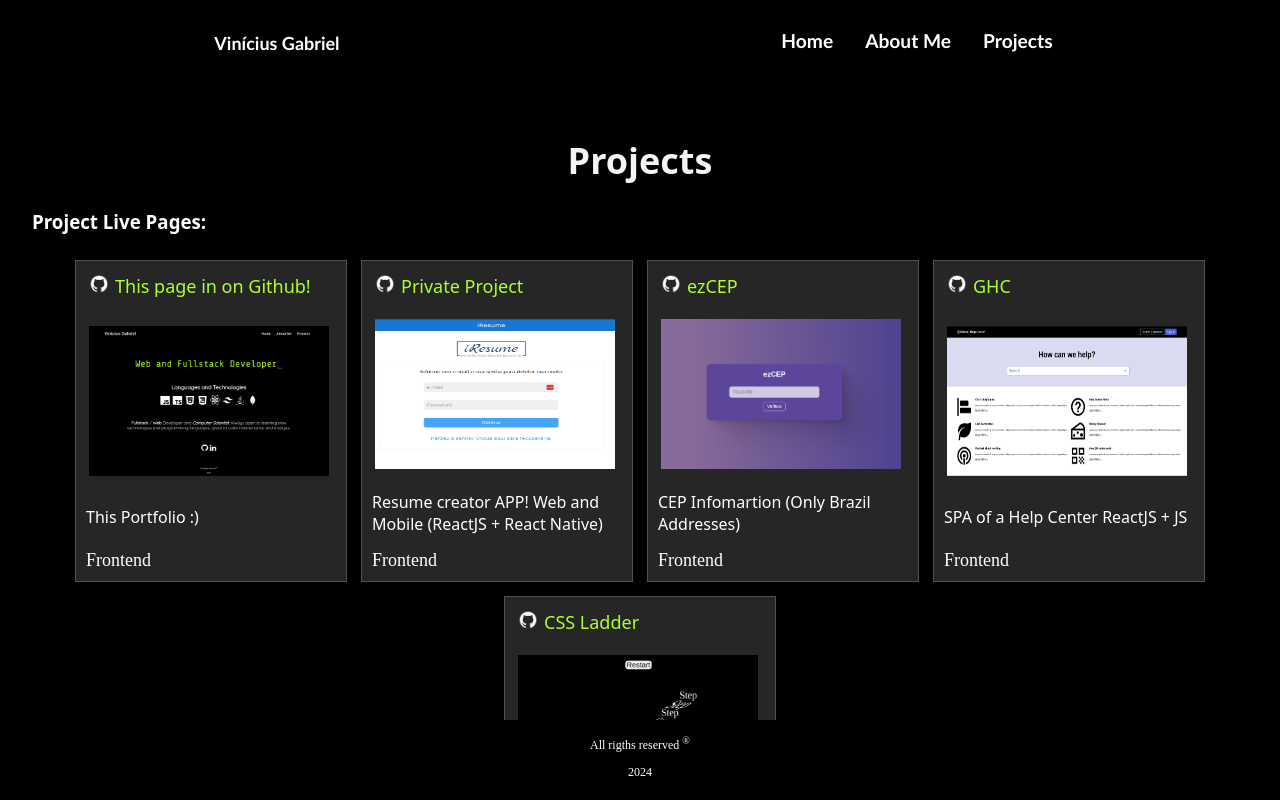
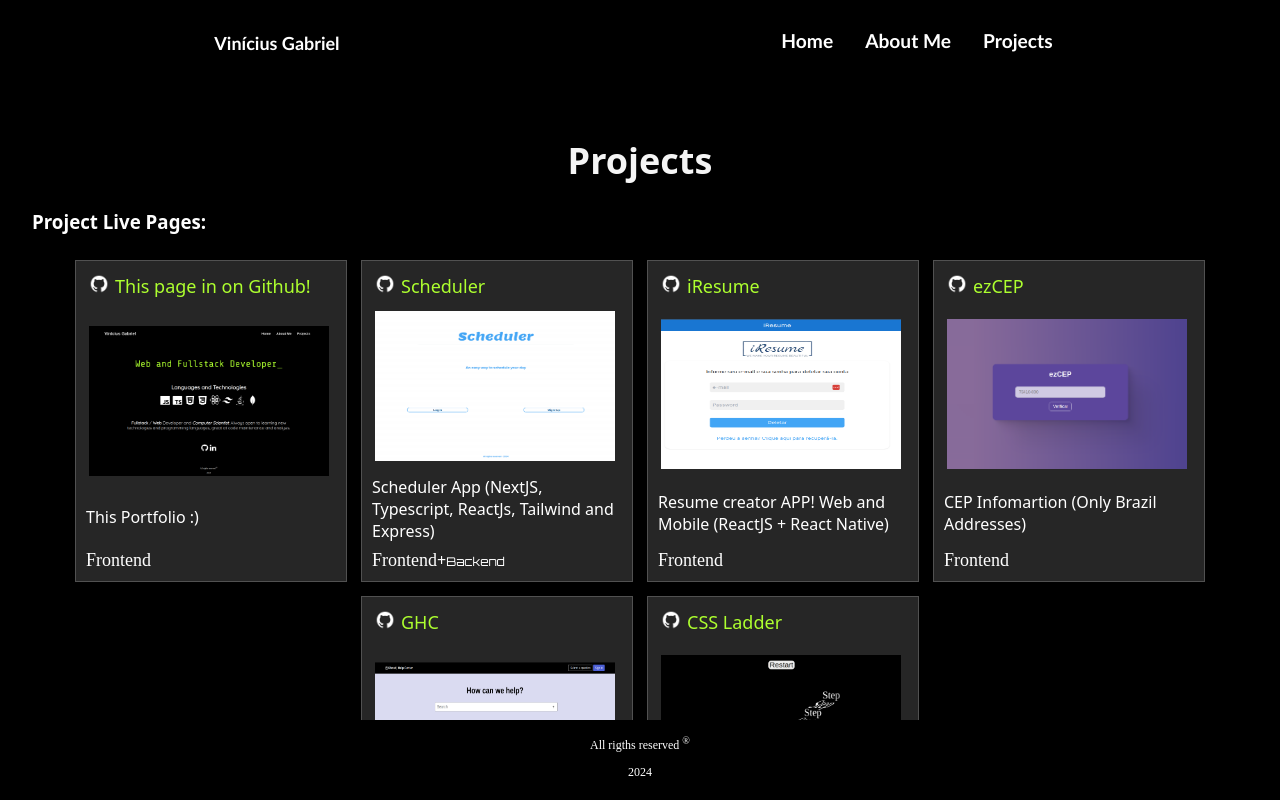
Before and after one commit to viniciuspx/viniport, a React (Create React App) app: page /projects in a window 1280 px wide. Built offline with nearby package versions, Linux system fonts and the light colour scheme; a web font is replaced by a local one.

Commit message:
add scheduler project

```diff
--- a/src/components/projectCard.js
+++ b/src/components/projectCard.js
@@ -6,6 +6,21 @@ import github from "../assets/img/github.png";
 import Anchor from "./anchor";
 
 function ProjectCard(props) {
+  const projectType = (type) => {
+    if (type === "frontend") {
+      return <span className="frontend">Frontend</span>;
+    } else if (type === "backend") {
+      return <span className="frontend">Backend</span>;
+    } else if (type === "both") {
+      return (
+        <div>
+          <span className="frontend">Frontend</span>+
+          <span className="backend">Backend</span>
+        </div>
+      );
+    }
+  };
+
   return (
     <div className="project-card">
       <div className="github-link">
@@ -16,11 +31,7 @@ function ProjectCard(props) {
         <img src={props.img} alt="thumbnail" className="thumb"></img>
       </a>
       {props.descText}
-      {props.type === "frontend" ? (
-        <span className="frontend">Frontend</span>
-      ) : (
-        <span className="backend">Backend</span>
-      )}
+      {projectType(props.type)}
     </div>
   );
 }
--- a/src/components/projects.js
+++ b/src/components/projects.js
@@ -10,6 +10,7 @@ import ladder from "../assets/img/ladder.png";
 import ezcep from "../assets/img/ezcep.png";
 import ghc from "../assets/img/ghc.png";
 import iresume from "../assets/img/iresume.png";
+import scheduler from "../assets/img/scheduler.png";
 
 function Projects() {
   const createProjects = () => {
@@ -29,10 +30,19 @@ function Projects() {
           />
 
           <ProjectCard
+            img={scheduler}
+            pageLink="https://scheduler-eosin.vercel.app/"
+            link="https://github.com/viniciuspx/scheduler"
+            text="Scheduler"
+            descText="Scheduler App (NextJS, Typescript, ReactJs, Tailwind and Express)"
+            type="both"
+          />
+
+          <ProjectCard
             img={iresume}
             pageLink="https://iresume-web.vercel.app/"
             link=""
-            text="Private Project"
+            text="iResume"
             descText="Resume creator APP! Web and Mobile (ReactJS + React Native)"
             type="frontend"
           />
@@ -68,6 +78,15 @@ function Projects() {
         <h3>Other Projects:</h3>
 
         <ul>
+          <li>
+            <Anchor
+              href="https://github.com/viniciuspx/scheduler-api"
+              text="Scheduler-API"
+            /> {" "}
+            &#8594; Backend for the Scheduler project - NodeJS, TypeScript and ExpressJS
+            ( <span className="backend">Backend</span> )
+          </li>
+
           <li>
             <Anchor
               href="https://github.com/viniciuspx/json2csv"
```
Also changed, not shown: src/assets/img/scheduler.png (added).
